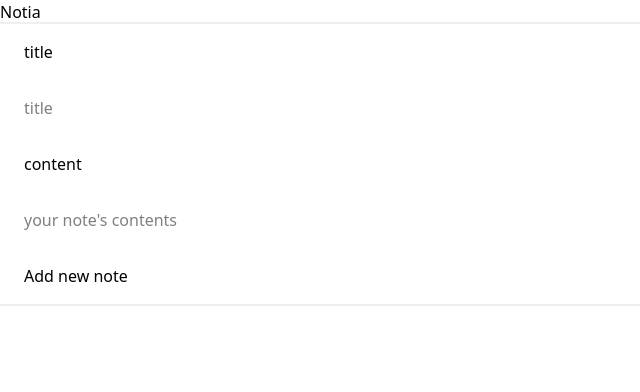
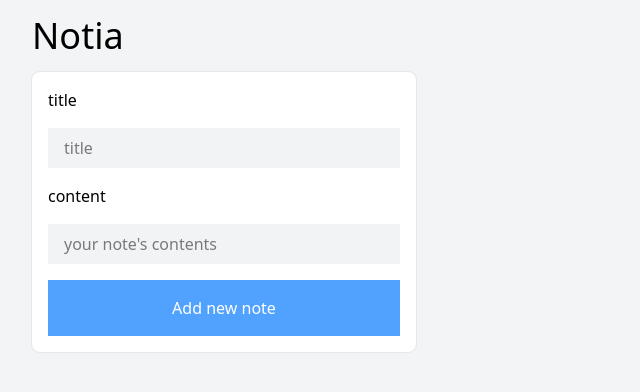
Before and after one commit to Klrfl/notia, a Svelte app: page / in a window 1280 px wide. Shown: the top 392 px of the page, without its empty margins (0-640 px from the left). Built offline with nearby package versions, Linux system fonts and the light colour scheme.

Commit message:
ui: use tailwind to style basically everything

```diff
--- a/src/App.svelte
+++ b/src/App.svelte
@@ -19,11 +19,16 @@
 </script>
 
 <main>
-  <h1>{title}</h1>
+  <header class="max-w-7xl mx-auto px-8 py-4">
+    <h1 class="text-4xl">{title}</h1>
+  </header>
 
+  <section
+    class="grid gap-8 grid-cols-1 md:grid-cols-6 items-start max-w-7xl mx-auto px-8"
+  >
     <NoteForm noteAdded={handleAddNewNote} />
 
-  <ul>
+    <ul class="flex flex-col gap-4 md:col-span-3 lg:col-span-4">
       {#each notes as note}
         {#if notes.length === 0}
           <li>No notes to display right now. 😴</li>
@@ -31,4 +36,5 @@
         <NoteItem {note} />
       {/each}
     </ul>
+  </section>
 </main>
--- a/src/app.css
+++ b/src/app.css
@@ -1 +1,5 @@
-@import 'tailwindcss'
+@import 'tailwindcss';
+
+body {
+  @apply bg-gray-100
+}
--- a/src/lib/NoteForm.svelte
+++ b/src/lib/NoteForm.svelte
@@ -11,6 +11,7 @@
 </script>
 
 <form
+  class="bg-white outline outline-gray-200 p-4 flex flex-col gap-4 rounded-lg md:col-span-3 lg:col-span-2"
   onsubmit={(e) => {
     e.preventDefault()
     noteAdded(newNote)
@@ -22,6 +23,7 @@
     id="title"
     name="title"
     placeholder="title"
+    class="bg-gray-200/50 focus-visible:outline focus-visible:outline-gray-500 px-4 py-2"
     required
     bind:value={newNote.title}
   />
@@ -31,21 +33,15 @@
     type="text"
     id="content"
     name="content"
+    class="bg-gray-200/50 focus-visible:outline focus-visible:outline-gray-500 px-4 py-2"
     placeholder="your note's contents"
     required
     bind:value={newNote.content}
   />
 
-  <button type="submit">Add new note</button>
+  <button
+    type="submit"
+    class="px-6 py-4 cursor-pointer bg-blue-400 hover:bg-blue-500 text-white"
+    >Add new note</button
+  >
 </form>
-
-<style>
-  form {
-    outline: 2px solid #efefef;
-  }
-
-  form :is(input, label, button) {
-    display: block;
-    padding: 1rem 1.5rem;
-  }
-</style>
--- a/src/lib/NoteItem.svelte
+++ b/src/lib/NoteItem.svelte
@@ -8,7 +8,9 @@
   const { note }: Props = $props()
 </script>
 
-<li>
+<li
+  class="bg-white outline outline-gray-200 hover:bg-gray-200 flex flex-col gap-4 p-4 rounded-lg"
+>
   <h2>{note.title}</h2>
   <p>{note.content}</p>
 
```
Lines whose indentation alone changed are shown as unchanged.
